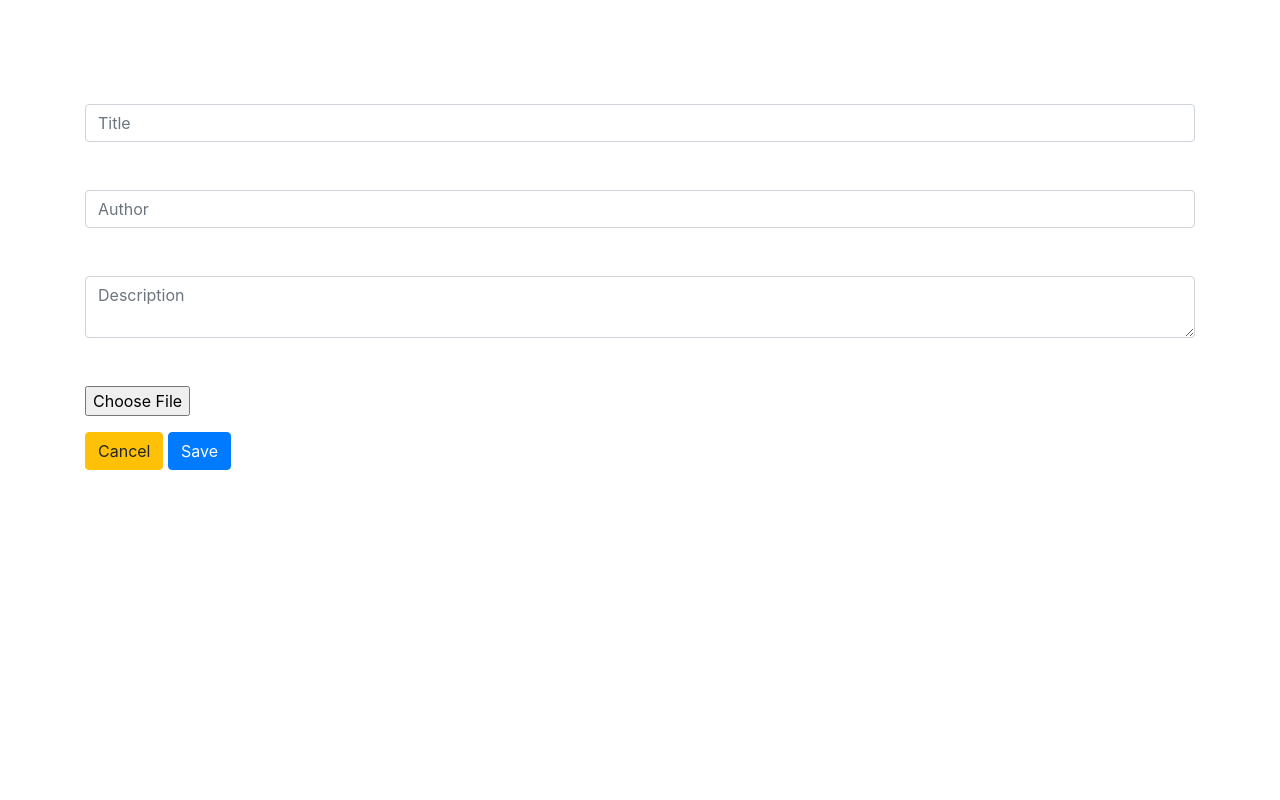
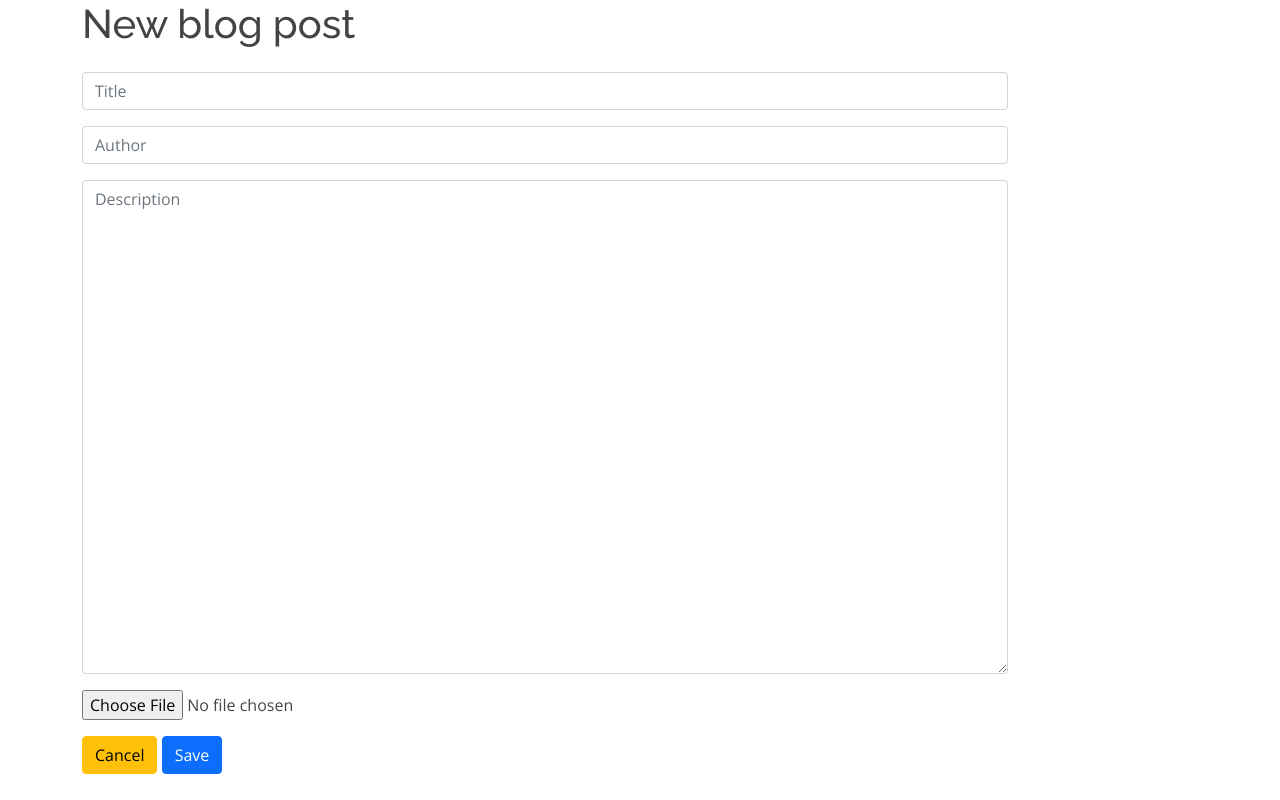
Before and after one commit to Yashkapure06/Blogging-Website, a Node server app: page /blogs/new in a window 1280 px wide. Run offline with Node 20, Linux system fonts and the light colour scheme; some libraries are stand-ins or nearby versions.

Commit message:
Short changes in creating new blog

```diff
--- a/views/new.ejs
+++ b/views/new.ejs
@@ -1,14 +1,4 @@
-<!DOCTYPE html>
-<html lang="en">
-
-<head>
-    <meta charset="UTF-8">
-    <meta name="viewport" content="width=device-width, initial-scale=1.0">
-    <link rel="stylesheet" href="/css/main.css">
-    <link rel="stylesheet" href="https://stackpath.bootstrapcdn.com/bootstrap/4.5.2/css/bootstrap.min.css"
-        integrity="sha384-JcKb8q3iqJ61gNV9KGb8thSsNjpSL0n8PARn9HuZOnIxN0hoP+VmmDGMN5t9UJ0Z" crossorigin="anonymous">
-
-    <link href="https://fonts.googleapis.com/icon?family=Material+Icons" rel="stylesheet">
+<%- include('./partials/header.ejs') -%>
     <script src="https://cdn.tiny.cloud/1/no-api-key/tinymce/5/tinymce.min.js" referrerpolicy="origin"></script>
     <script>tinymce.init({ selector: 'textarea' });</script>
     <title>New blog post</title>
@@ -16,38 +6,29 @@
 
 <body>
 
-    <div class="container">
-        <h1 class="mb-4 text-white">New blog post</h1>
+    <div class="container reply-form">
+        <h1 class="mb-4 text-black">New blog post</h1>
 
         <form action="/blogs" method="POST" enctype="multipart/form-data">
-            <div class="form-group">
-
-                <label for="title" class="text-white">Title</label>
+            <div class="row">
+                <div class="col-md-10 mb-3 form-group">
                     <input type="text" class="form-control" placeholder="Title" name="title" required>
                 </div>
-
-            <div class="form-group">
-
-                <label for="author" class="text-white">Author</label>
+                <div class="col-md-10 mb-3 form-group">
                     <input type="text" class="form-control" placeholder="Author" name="author" required>
                 </div>
-            <div class="form-group">
-
-                <label for="description" class="text-white">Description</label>
-                <textarea name="description" placeholder="Description" class="form-control"></textarea>
+                <div class="col-md-10 mb-3 form-group">
+                    <textarea name="description" placeholder="Description" class="form-control" rows="20" cols="50"></textarea>
                 </div>
-            <div class="form-group">
-                <label for="image" class="text-white">Upload image</label>
-                <input type="file" name="image" id="image" class="form-control-file text-white">
+                <div class="col-md-10 mb-3 form-group">
+                    <input type="file" name="image" id="image" class="form-control-file text-black">
                 </div>
-
-            <div class="form-group">
+                <div class="col-md-10 mb-3 form-group">
                     <a href="/" class="btn btn-warning">Cancel</a>
                     <button type="submit" class="btn btn-primary">Save</button>
                 </div>
+
         </form>
     </div>
 
-</body>
-
-</html>
+<%- include('./partials/footer.ejs') -%>
```
Lines whose indentation alone changed are shown as unchanged.
